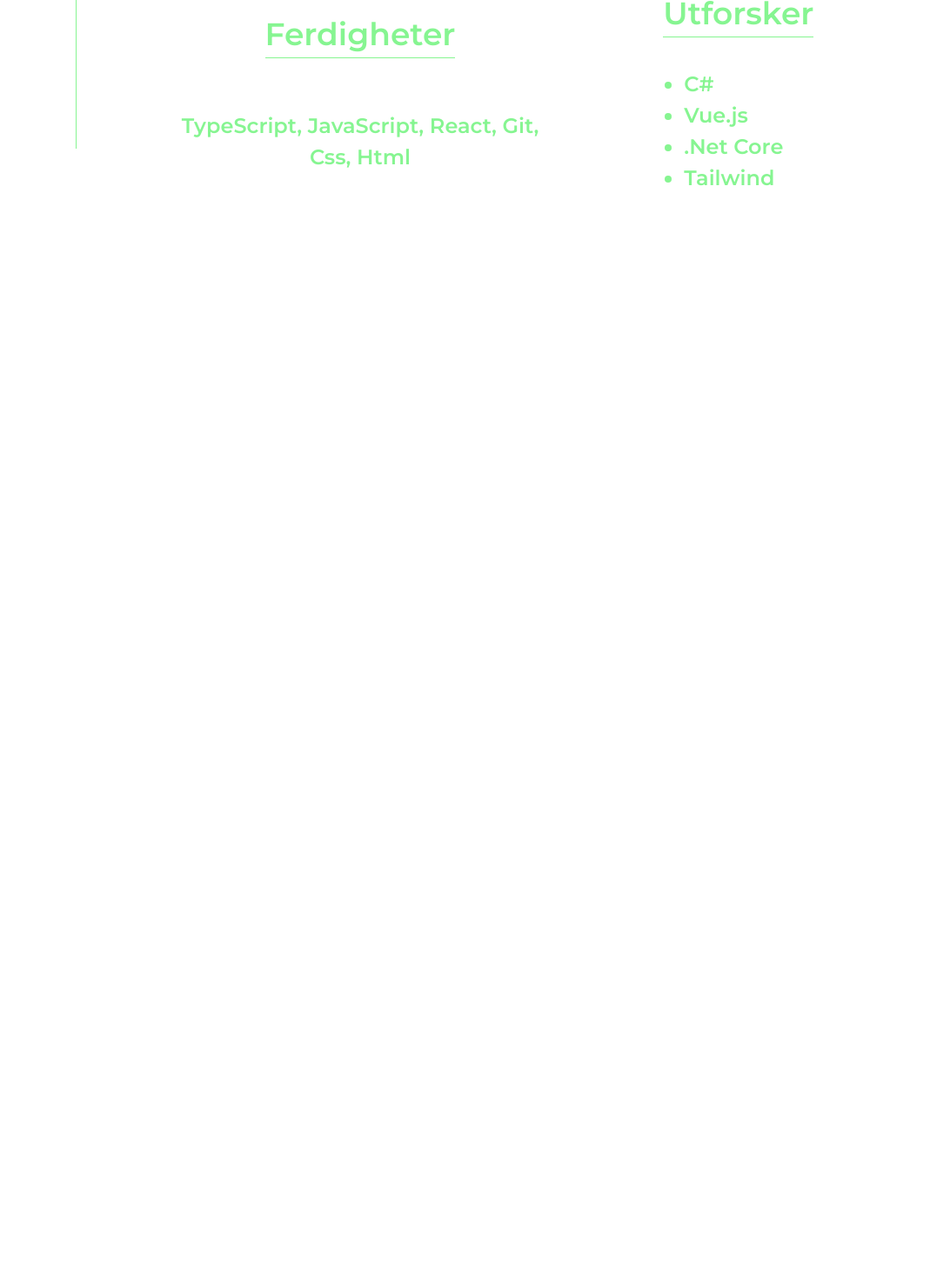
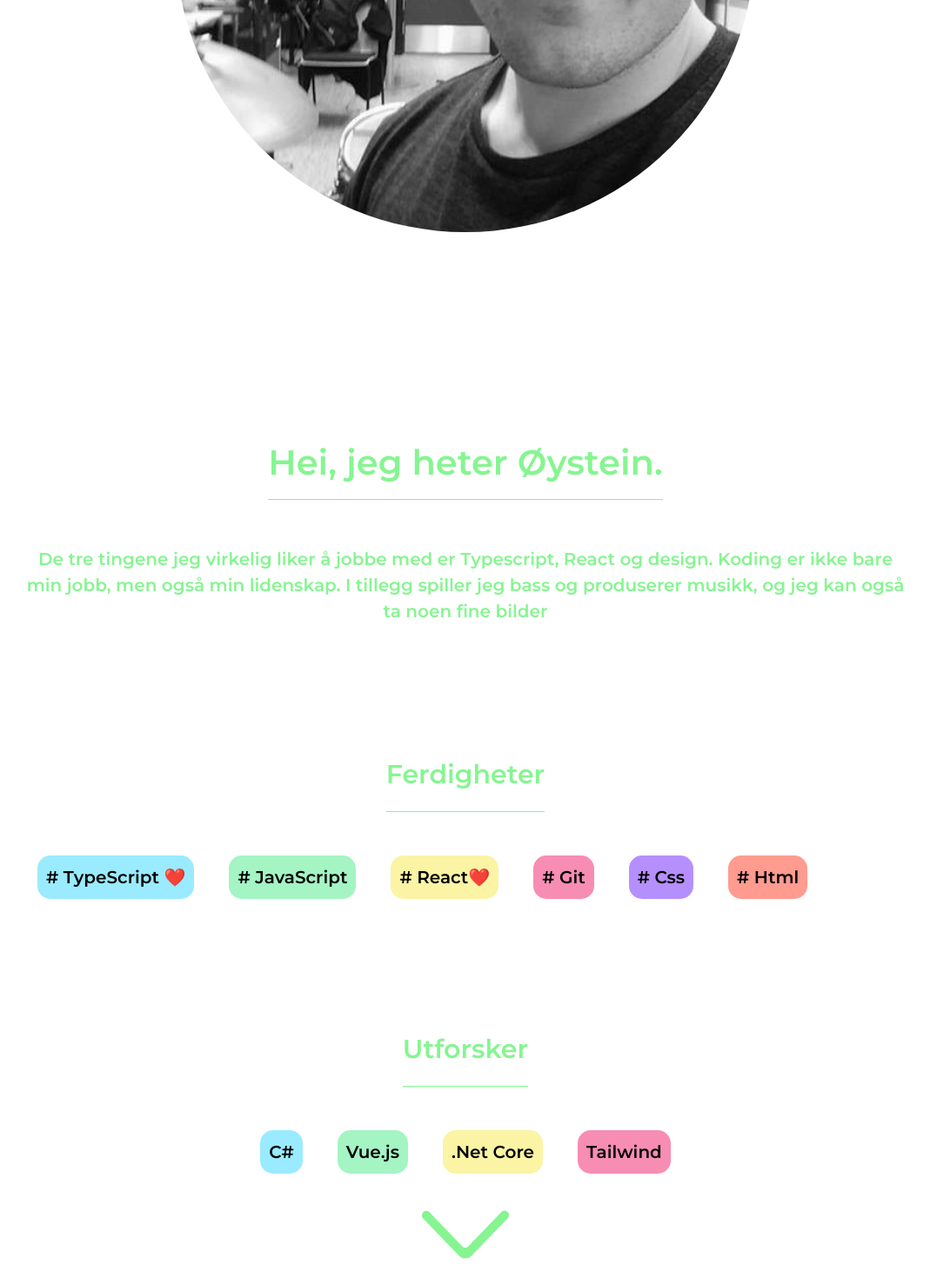
Before and after one commit to OysteinKoder/portfolio, a React (Vite) app: page / in a window 1280 px wide. Shown: the part 629-2099 px from the top of the page at 87% size, without its empty margins (105-1174 px from the left). Before the commit the page ends 982 px from the top, so only its background shows below. Built offline with nearby package versions, Linux system fonts and the light colour scheme.

Commit message:
card and nav styles

```diff
--- a/src/components/Button.tsx
+++ b/src/components/Button.tsx
@@ -5,5 +5,6 @@
   cursor: pointer;
   border-bottom: rgb(134, 245, 145) solid 1px;
   margin: 0.5em;
+  margin-top: 5rem;
   padding: 0.5em;
 `;
--- a/src/components/Card.tsx
+++ b/src/components/Card.tsx
@@ -4,16 +4,31 @@
   CardTitle,
   StyledCard,
   StyledCardImage,
+  StyledTechP,
   StyledUl,
 } from "./card/cardStyles";
 import { FC } from "react";
+import { FlexWrapper } from "./uiHelpers/uiHelpers";
 
-const techIcons = {
-  react:
-    "https://upload.wikimedia.org/wikipedia/commons/thumb/a/a7/React-icon.svg/1280px-React-icon.svg.png",
+// This is a card component that can be used to display information in a card format.
+// It has sevral different props that can be used to display different information.
+// It has 4 different "grid sections", see cardprops for more information.
+
+const skills = {
+  colors: ["#9aebff", "#a4f4c4", "#faf4a4", "#f78db3"],
+  tech: ["C#", "Vue.js", ".Net Core", "Tailwind"],
 };
-
-const skills = ["C#", "Vue.js", ".Net Core", "Tailwind"];
+const technologies = {
+  colors: ["#9aebff", "#a4f4c4", "#faf4a4", "#f78db3", "#b68fff", "#ff9b8f"],
+  tech: [
+    "# TypeScript ❤️",
+    "# JavaScript",
+    "# React❤️",
+    "# Git",
+    "# Css",
+    "# Html",
+  ],
+};
 
 interface CardProps {
   variant?: "image" | "titleAndText" | "headerAndText" | "headerAndImage";
@@ -34,9 +49,7 @@
   topRightText: topRightText,
   topRightTitle: topRightTitle,
   bottomLeftTitle: bottomLeftTitle,
-  bottomLeftText: bottomLeftText,
   bottomRightTitle: bottomRightTitle,
-  bottomRightList: bottomRightList,
 }) => {
   if (variant === "image") {
     return (
@@ -48,16 +61,24 @@
         </CardSection>
         <CardSection>
           <CardHeading>{bottomLeftTitle}</CardHeading>
-          <p>{bottomLeftText}</p>
+          <FlexWrapper direction="row" flexWrap="wrap">
+            {technologies.tech.map((tech, idx) => (
+              <StyledTechP color={technologies.colors[idx]} key={idx}>
+                {tech}
+              </StyledTechP>
+            ))}
+          </FlexWrapper>
         </CardSection>
         <CardSection>
           <div>
             <CardHeading>{bottomRightTitle}</CardHeading>
-            <StyledUl>
-              {skills.map((skill, idx) => (
-                <li key={idx}>{skill}</li>
+            <FlexWrapper direction="row" flexWrap="wrap" marginSides="small">
+              {skills.tech.map((skill, idx) => (
+                <StyledTechP color={skills.colors[idx]} key={idx}>
+                  {skill}
+                </StyledTechP>
               ))}
-            </StyledUl>
+            </FlexWrapper>
           </div>
         </CardSection>
       </StyledCard>
--- a/src/components/card/cardStyles.ts
+++ b/src/components/card/cardStyles.ts
@@ -1,19 +1,19 @@
 import styled from "styled-components";
 
 export const StyledCard = styled.section`
-  height: 80%;
   width: 80%;
-  /* border: 2px solid red; */
   margin: auto;
   margin-top: 5rem;
   display: grid;
   grid-template-columns: 1fr 1fr;
   grid-template-rows: 1fr 1fr;
+  grid-row-gap: 2rem;
 
-  @media only screen and (max-width: 600px) {
+  @media only screen and (max-width: 1400px) {
     grid-template-columns: 1fr;
     grid-template-rows: 1fr;
     min-height: 100%;
+    grid-row-gap: 5rem;
   }
 `;
 
@@ -24,7 +24,7 @@
 `;
 
 export const StyledCardImage = styled.img`
-  width: 80%;
+  width: 65%;
   object-fit: contain;
   border-radius: 50%;
   margin: auto;
@@ -32,11 +32,13 @@
 
 export const CardTitle = styled.h1`
   font-size: 2rem;
+  padding-bottom: 1rem;
   border-bottom: 1px solid #86f591;
 `;
 
 export const CardHeading = styled.h2`
   font-size: 1.5rem;
+  padding-bottom: 1rem;
   border-bottom: 1px solid #86f591;
   width: fit-content;
   margin: auto;
@@ -47,7 +49,6 @@
 export const CardSection = styled.div`
   display: flex;
   flex-direction: column;
-  justify-content: center;
   align-items: center;
 `;
 
@@ -55,3 +56,11 @@
   padding-left: 1rem;
   text-align: left;
 `;
+
+export const StyledTechP = styled.p<{ color?: string }>`
+  color: black;
+  padding: 0.5rem;
+  margin: 1rem;
+  border-radius: 15px;
+  background-color: ${(props) => props.color};
+`;
--- a/src/components/navBar/navBarStyles.ts
+++ b/src/components/navBar/navBarStyles.ts
@@ -5,25 +5,44 @@
 }
 
 export const NavBarContainer = styled.nav<NavBarProps>`
+  position: fixed;
   display: flex;
   flex-direction: column;
   align-items: center;
   justify-content: center;
-  flex: 15%;
+  width: 10rem;
   height: 100vh;
   margin-left: 0;
   border-right: 1px solid #86f591;
 
-  @media only screen and (max-width: 600px) {
+  @media only screen and (max-width: 1400px) {
     flex: ${(props) => (props.collapsed == true ? "0%" : "50%")};
     display: ${(props) => (props.collapsed == true ? "none" : "flex")};
+    position: fixed;
+    background: rgb(26 25 25);
+  }
+`;
+
+export const Positioner = styled.div<NavBarProps>`
+  display: flex;
+  flex-direction: column;
+  align-items: center;
+  justify-content: center;
+  width: 10rem;
+  height: 100vh;
+  margin-left: 0;
+
+  @media only screen and (max-width: 1400px) {
+    flex: ${(props) => (props.collapsed == true ? "0%" : "50%")};
+    display: ${(props) => (props.collapsed == true ? "none" : "flex")};
+    position: fixed;
   }
 `;
 
 export const HamburgerContainer = styled.div`
   display: none;
 
-  @media only screen and (max-width: 600px) {
+  @media only screen and (max-width: 1400px) {
     display: flex;
     justify-content: flex-start;
     margin-top: 1rem;
--- /dev/null
+++ b/src/components/svgArrow.ts
@@ -0,0 +1,6 @@
+import styled from "styled-components";
+
+export const ArrowSvg = styled.img`
+  height: 5rem;
+  width: 5rem;
+`;
--- a/src/components/uiHelpers/uiHelpers.ts
+++ b/src/components/uiHelpers/uiHelpers.ts
@@ -2,6 +2,10 @@
 
 interface FlexProps {
   direction: "row" | "column";
+  flexWrap?: "wrap";
+  justifyContent?: "space-between" | "center";
+  alignItems?: "center";
+  marginSides?: "small" | "medium" | "large";
 }
 
 interface MainContentProps {
@@ -16,7 +20,32 @@
       : props.direction == "column"
       ? "column"
       : null};
-  justify-content: space-between;
+  justify-content: ${(props) =>
+    props.justifyContent == "space-between"
+      ? "space-between"
+      : props.justifyContent == "center"
+      ? "center"
+      : null};
+  columns: 2;
+  width: 100%;
+  flex-wrap: ${(props) => (props.flexWrap == "wrap" ? "wrap" : null)};
+  align-items: ${(props) => (props.alignItems == "center" ? "center" : null)};
+  margin-left: ${(props) =>
+    props.marginSides == "small"
+      ? "2rem"
+      : props.marginSides == "medium"
+      ? "5rem"
+      : props.marginSides == "large"
+      ? "10rem"
+      : null};
+  margin-right: ${(props) =>
+    props.marginSides == "small"
+      ? "2rem"
+      : props.marginSides == "medium"
+      ? "5rem"
+      : props.marginSides == "large"
+      ? "10rem"
+      : null};
 `;
 
 export const MainContent = styled.main<MainContentProps>`
--- a/src/globalStyle.ts
+++ b/src/globalStyle.ts
@@ -15,7 +15,7 @@
   font-family: 'Montserrat', sans-serif;
   line-height: 1.5;
   font-weight: 600;
-  font-size: 1.5em;
+  font-size: 1.25rem;
 
   color-scheme: light dark;
   color: rgba(255, 255, 255, 0.87);
--- a/src/pages/LandingPage.tsx
+++ b/src/pages/LandingPage.tsx
@@ -1,11 +1,21 @@
 import NavBar from "../components/NavBar";
-import { HamburgerContainer } from "../components/navBar/navBarStyles";
+import {
+  HamburgerContainer,
+  Positioner,
+} from "../components/navBar/navBarStyles";
 import { MainContent, FlexWrapper } from "../components/uiHelpers/uiHelpers";
 import { AiOutlineMenu } from "react-icons/ai";
 import { useContext } from "react";
 import { CollapsedContext } from "../context/globalContext";
 import Card from "../components/Card";
-import profilBilde from "../assets/Profilbilde_Øystein.jpg";
+import profileImage from "../assets/Profilbilde_Øystein.jpg";
+import arrowDown from "../assets/arrowDown.svg";
+import { ArrowSvg } from "../components/svgArrow";
+
+const layerOnTop: React.CSSProperties = {
+  zIndex: 3,
+  position: "fixed",
+};
 
 function LandingPage() {
   const { isCollapsed, toggleCollapsed } = useContext(CollapsedContext);
@@ -13,20 +23,28 @@
     <>
       <FlexWrapper direction="row">
         <NavBar collapsed={isCollapsed} />
+        <Positioner collapsed={isCollapsed} />
         <MainContent collapsed={isCollapsed}>
           <HamburgerContainer>
-            <AiOutlineMenu size="2em" onClick={toggleCollapsed} />
+            <AiOutlineMenu
+              size="2em"
+              onClick={toggleCollapsed}
+              style={layerOnTop}
+            />
           </HamburgerContainer>
           <Card
             variant="image"
-            topLeftImage={profilBilde}
-            topRightTitle="Hei, jeg heter Øystein og er en frontend utvikler"
-            topRightText="Jeg er en frontend utvikler med stor interesse for å lære nye ferdigheter, og å ha det kjekt på arbeidsplassen"
+            topLeftImage={profileImage}
+            topRightTitle="Hei, jeg heter Øystein."
+            topRightText="De tre tingene jeg virkelig liker å jobbe med er Typescript, React og design. Koding er ikke bare min jobb, men også min lidenskap. I tillegg spiller jeg bass og produserer musikk, og jeg kan også ta noen fine bilder"
             bottomLeftTitle="Ferdigheter"
             bottomLeftText="TypeScript, JavaScript, React, Git, Css, Html"
             bottomRightTitle="Utforsker"
             bottomRightList="Vue.js, C#, DotNet Core, Tailwind, Larvel"
           />
+          <FlexWrapper direction="row" justifyContent="center">
+            <ArrowSvg src={arrowDown} />
+          </FlexWrapper>
         </MainContent>
       </FlexWrapper>
     </>
```
Also changed, not shown: src/assets/arrowDown.svg (added).
